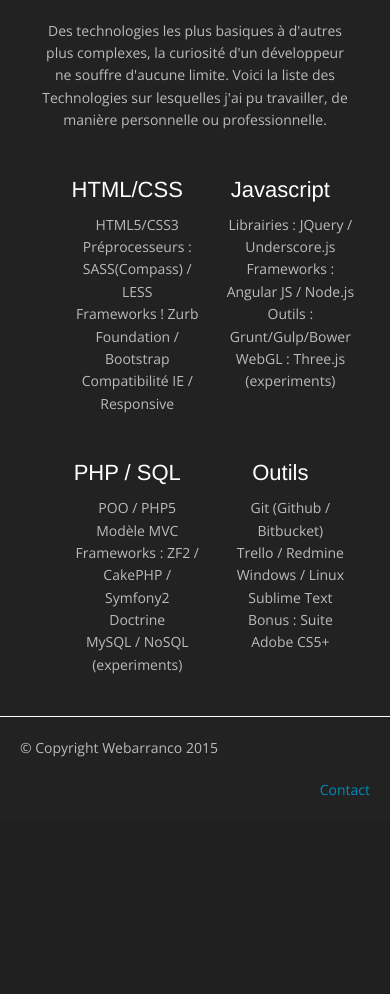
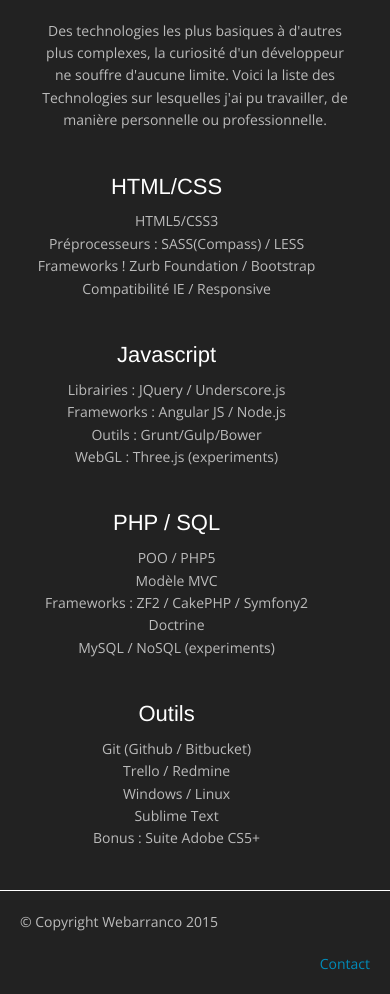
Before and after one commit to guillaumebarranco/Webarranco, a CakePHP app: the page made by app/View/Skills/index.ctp in a window 390 px wide. Shown: the part 258-1252 px from the top of the page. Before the commit the page ends 1054 px from the top, so only its background shows below. Run offline with PHP 8.4 and a stand-in for CakePHP, Linux system fonts and the light colour scheme; the template is opened without the code that fills it, so the values that code supplies are empty; some libraries are stand-ins or nearby versions.

Commit message:
modifs css

```diff
--- a/app/webroot/css/index.css
+++ b/app/webroot/css/index.css
@@ -1030,20 +1030,26 @@ canvas {
     vertical-align: top;
   }
 
+  /* line 928, ../sass/index.scss */
+  .all_skills .skill {
+    display: block;
+    width: 80%;
+  }
+
   /*
   *	CONTACT
   */
-  /* line 932, ../sass/index.scss */
+  /* line 937, ../sass/index.scss */
   .div-contact {
     width: 90%;
   }
 
-  /* line 935, ../sass/index.scss */
+  /* line 940, ../sass/index.scss */
   .infos-contact-tel {
     display: none;
   }
 
-  /* line 938, ../sass/index.scss */
+  /* line 943, ../sass/index.scss */
   .call {
     display: block;
   }
@@ -1051,37 +1057,37 @@ canvas {
   /*
   *	FOOTER
   */
-  /* line 947, ../sass/index.scss */
+  /* line 952, ../sass/index.scss */
   footer div {
     display: inline-block;
     vertical-align: top;
     width: 100%;
   }
-  /* line 952, ../sass/index.scss */
+  /* line 957, ../sass/index.scss */
   footer div.separator {
     width: 0%;
   }
 }
 @media only screen and (max-width: 550px) {
-  /* line 962, ../sass/index.scss */
+  /* line 967, ../sass/index.scss */
   .index p {
     display: none;
   }
 
-  /* line 966, ../sass/index.scss */
+  /* line 971, ../sass/index.scss */
   .graphic {
     padding-left: 10px;
     border: none;
   }
-  /* line 970, ../sass/index.scss */
+  /* line 975, ../sass/index.scss */
   .graphic .li-graphic-percent {
     margin-left: 0;
   }
-  /* line 974, ../sass/index.scss */
+  /* line 979, ../sass/index.scss */
   .graphic .graphic-bar {
     display: block;
   }
-  /* line 977, ../sass/index.scss */
+  /* line 982, ../sass/index.scss */
   .graphic .graphic-name {
     margin-left: -33px;
     text-align: left;
@@ -1090,26 +1096,26 @@ canvas {
   /*
   *	PROJETS
   */
-  /* line 987, ../sass/index.scss */
+  /* line 992, ../sass/index.scss */
   .project-description {
     max-width: 250px;
   }
 
-  /* line 993, ../sass/index.scss */
+  /* line 998, ../sass/index.scss */
   .project-picture img {
     max-width: 180px;
   }
 
-  /* line 998, ../sass/index.scss */
+  /* line 1003, ../sass/index.scss */
   .previous, .next {
     display: none;
   }
 
-  /* line 1002, ../sass/index.scss */
+  /* line 1007, ../sass/index.scss */
   .timeline {
     max-height: none;
   }
-  /* line 1005, ../sass/index.scss */
+  /* line 1010, ../sass/index.scss */
   .timeline .timeline-circle {
     display: block;
     width: 150px;
@@ -1117,27 +1123,27 @@ canvas {
     margin: 0 auto;
     margin-bottom: 50px;
   }
-  /* line 1012, ../sass/index.scss */
+  /* line 1017, ../sass/index.scss */
   .timeline .timeline-circle img {
     max-width: 150px;
     -moz-border-radius: 0px;
     -webkit-border-radius: 0px;
     border-radius: 0px;
   }
-  /* line 1017, ../sass/index.scss */
+  /* line 1022, ../sass/index.scss */
   .timeline .bubble {
     display: block;
     position: relative;
     top: 0px;
     left: 0px;
   }
-  /* line 1024, ../sass/index.scss */
+  /* line 1029, ../sass/index.scss */
   .timeline .timeline-line {
     display: none;
   }
 }
 @media only screen and (min-width: 1000px) {
-  /* line 1035, ../sass/index.scss */
+  /* line 1040, ../sass/index.scss */
   .socials li a:hover {
     -moz-transition: 0.4s;
     -o-transition: 0.4s;
@@ -1148,20 +1154,20 @@ canvas {
     -webkit-transform: rotate(360deg);
     transform: rotate(360deg);
   }
-  /* line 1041, ../sass/index.scss */
+  /* line 1046, ../sass/index.scss */
   .socials .twitter a:hover {
     background-color: #55acee;
   }
-  /* line 1044, ../sass/index.scss */
+  /* line 1049, ../sass/index.scss */
   .socials .linkedin a:hover {
     background-color: #1c6ca2;
   }
-  /* line 1047, ../sass/index.scss */
+  /* line 1052, ../sass/index.scss */
   .socials .github a:hover {
     background-color: black;
   }
 
-  /* line 1056, ../sass/index.scss */
+  /* line 1061, ../sass/index.scss */
   .menu li .link-nav:hover:before, .menu li .link-nav:hover:after {
     opacity: 1;
     -webkit-transform: translateX(-50%) translateY(-50%) scale(1);
@@ -1169,7 +1175,7 @@ canvas {
     transform: translateX(-50%) translateY(-50%) scale(1);
   }
 
-  /* line 1068, ../sass/index.scss */
+  /* line 1073, ../sass/index.scss */
   .btn_article:hover {
     -moz-transition: 0.4s;
     -o-transition: 0.4s;
@@ -1179,7 +1185,7 @@ canvas {
     color: white;
   }
 
-  /* line 1077, ../sass/index.scss */
+  /* line 1082, ../sass/index.scss */
   .style-input input[type=submit]:hover {
     -moz-transition: 0.4s;
     -o-transition: 0.4s;
@@ -1189,28 +1195,28 @@ canvas {
     color: #222;
   }
 
-  /* line 1085, ../sass/index.scss */
+  /* line 1090, ../sass/index.scss */
   .timeline-circle {
     box-sizing: border-box;
   }
-  /* line 1087, ../sass/index.scss */
+  /* line 1092, ../sass/index.scss */
   .timeline-circle:hover {
     -moz-transition: 0.4s;
     -o-transition: 0.4s;
     -webkit-transition: 0.4s;
     transition: 0.4s;
   }
-  /* line 1090, ../sass/index.scss */
+  /* line 1095, ../sass/index.scss */
   .timeline-circle:hover img {
     box-shadow: 5px 5px 13px 3px black;
   }
-  /* line 1094, ../sass/index.scss */
+  /* line 1099, ../sass/index.scss */
   .timeline-circle:hover .bubble {
     display: block;
   }
 }
 /* END MEDIA QUERY */
-/* line 1103, ../sass/index.scss */
+/* line 1108, ../sass/index.scss */
 .cbutton {
   position: relative;
   display: inline-block;
@@ -1225,7 +1231,7 @@ canvas {
   transition: color 0.7s;
   -webkit-tap-highlight-color: transparent;
 }
-/* line 1117, ../sass/index.scss */
+/* line 1122, ../sass/index.scss */
 .cbutton:after {
   position: absolute;
   top: 50%;
@@ -1238,11 +1244,11 @@ canvas {
   opacity: 0;
   pointer-events: none;
 }
-/* line 1130, ../sass/index.scss */
+/* line 1135, ../sass/index.scss */
 .cbutton:before, .cbutton:after {
   border: 4px solid rgba(111, 148, 182, 0.2);
 }
-/* line 1133, ../sass/index.scss */
+/* line 1138, ../sass/index.scss */
 .cbutton:before {
   content: "";
   position: absolute;
@@ -1255,7 +1261,7 @@ canvas {
   opacity: 0;
   pointer-events: none;
 }
-/* line 1147, ../sass/index.scss */
+/* line 1152, ../sass/index.scss */
 .cbutton.cbutton--click:before, .cbutton.cbutton--click:after {
   -webkit-animation-duration: 8s, 2s;
   animation-duration: 8s, 2s;
@@ -1266,12 +1272,12 @@ canvas {
   -webkit-animation-fill-mode: forwards;
   animation-fill-mode: forwards;
 }
-/* line 1157, ../sass/index.scss */
+/* line 1162, ../sass/index.scss */
 .cbutton.cbutton--click:before {
   -webkit-animation-name: anim-effect-milan-3, anim-effect-milan-2;
   animation-name: anim-effect-milan-3, anim-effect-milan-2;
 }
-/* line 1161, ../sass/index.scss */
+/* line 1166, ../sass/index.scss */
 .cbutton.cbutton--click:after {
   -webkit-animation-name: anim-effect-milan-3, anim-effect-milan-1;
   animation-name: anim-effect-milan-3, anim-effect-milan-1;
@@ -1333,7 +1339,7 @@ canvas {
     opacity: 1;
   }
 }
-/* line 1230, ../sass/index.scss */
+/* line 1235, ../sass/index.scss */
 .theclip {
   -webkit-clip-path: polygon(100% 50%, 84.70057% 54.56842%, 91.05185% 60.99981%, 82.33578% 63.39392%, 93.30127% 75%, 77.76737% 71.30665%, 80.05204% 80.05204%, 71.30665% 77.76737%, 75% 93.30127%, 63.39392% 82.33578%, 60.99981% 91.05185%, 54.56842% 84.70057%, 50% 100%, 45.43158% 84.70057%, 39.00019% 91.05185%, 36.60608% 82.33578%, 25.0% 93.30127%, 28.69335% 77.76737%, 19.94796% 80.05204%, 22.23263% 71.30665%, 6.69873% 75.0%, 17.66422% 63.39392%, 8.94815% 60.99981%, 15.29943% 54.56842%, 0% 50.0%, 15.29943% 45.43158%, 8.94815% 39.00019%, 17.66422% 36.60608%, 6.69873% 25.0%, 22.23263% 28.69335%, 19.94796% 19.94796%, 28.69335% 22.23263%, 25.0% 6.69873%, 36.60608% 17.66422%, 39.00019% 8.94815%, 45.43158% 15.29943%, 50.0% 0%, 54.56842% 15.29943%, 60.99981% 8.94815%, 63.39392% 17.66422%, 75.0% 6.69873%, 71.30665% 22.23263%, 80.05204% 19.94796%, 77.76737% 28.69335%, 93.30127% 25.0%, 82.33578% 36.60608%, 91.05185% 39.00019%, 84.70057% 45.43158%);
   -webkit-animation: "clip" 1s infinite;
--- a/app/webroot/sass/index.scss
+++ b/app/webroot/sass/index.scss
@@ -925,6 +925,11 @@ $width_bloc : 150px;
 		vertical-align: top;
 	}
 
+	.all_skills .skill {
+		display: block;
+		width: 80%;
+	}
+
 	/*
 	*	CONTACT
 	*/
```
